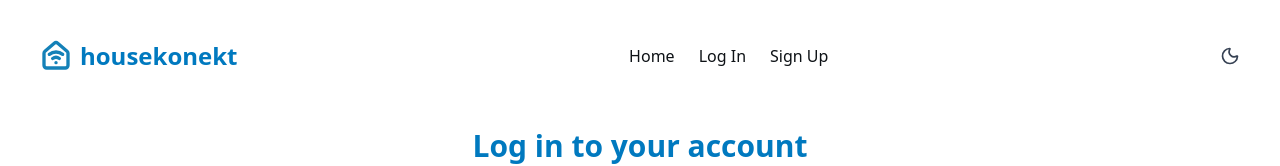
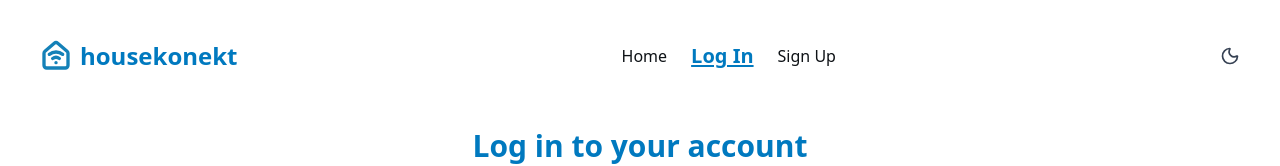
Before and after one commit to kiptalam1/housekonekt, a React (Vite) app in the folder apps/web/: page /auth/login in a window 1280 px wide. Shown: the top 166 px of the page. Built offline with nearby package versions, Linux system fonts and the light colour scheme; no server answers.

Commit message:
add styling to active link in navbar

```diff
--- a/apps/web/src/components/common/Navbar.tsx
+++ b/apps/web/src/components/common/Navbar.tsx
@@ -2,6 +2,9 @@ import { HouseWifi, Moon, Sun } from "lucide-react";
 import { NavLink, useNavigate } from "react-router-dom";
 import { useTheme } from "../../hooks/useTheme";
 import { useAuth } from "../../hooks/useAuth";
+
+
+
 const Navbar = () => {
 	const { theme, toggleTheme } = useTheme();
 	const { user, logout } = useAuth();
@@ -28,13 +31,59 @@ const Navbar = () => {
 
 			{/* pages */}
 			<div className="flex items-center justify-between gap-6">
-				<NavLink to="/home">Home</NavLink>
-				{!user && <NavLink to="/auth/login">Log In</NavLink>}
-				{!user && <NavLink to="/auth/register">Sign Up</NavLink>}
+				<NavLink
+					to="/home"
+					className={({ isActive }) =>
+						isActive
+							? "text-[var(--primary)] font-bold text-xl underline underline-offset-2"
+							: "text-base"
+					}>
+					Home
+				</NavLink>
+				{!user && (
+					<NavLink
+						to="/auth/login"
+						className={({ isActive }) =>
+							isActive
+								? "text-[var(--primary)] font-bold text-xl underline underline-offset-2"
+								: "text-base"
+						}>
+						Log In
+					</NavLink>
+				)}
+				{!user && (
+					<NavLink
+						to="/auth/register"
+						className={({ isActive }) =>
+							isActive
+								? "text-[var(--primary)] font-bold text-xl underline underline-offset-2"
+								: "text-base"
+						}>
+						Sign Up
+					</NavLink>
+				)}
 				{user && (user.role === "ADMIN" || user.role === "OWNER") && (
-					<NavLink to={`/dashboard/${user.id}`}>Dashboard</NavLink>
+					<NavLink
+						to={`/dashboard/${user.id}`}
+						className={({ isActive }) =>
+							isActive
+								? "text-[var(--primary)] font-bold text-xl underline underline-offset-2"
+								: "text-base"
+						}>
+						Dashboard
+					</NavLink>
 				)}
-				{user && <NavLink to={"/user/me"}>My Profile</NavLink>}
+				{user && (
+					<NavLink
+						to={"/user/me"}
+						className={({ isActive }) =>
+							isActive
+								? "text-[var(--primary)] font-bold text-xl underline underline-offset-2"
+								: "text-base"
+						}>
+						My Profile
+					</NavLink>
+				)}
 				{user && (
 					<button
 						type="button"
```
